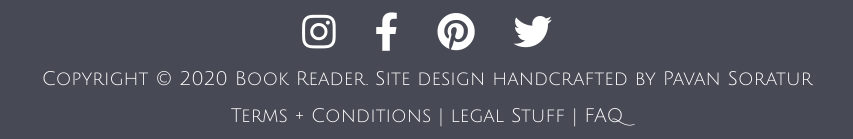
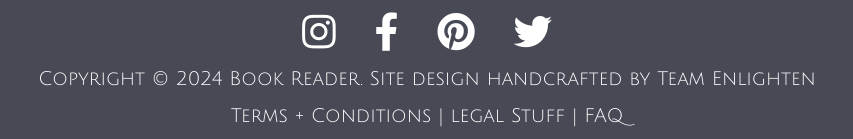
Before and after one commit to vinaykth/Enlighten, a plain HTML site: page index.html in a window 1280 px wide. Shown: the part 1155-1294 px from the top of the page, 213-1066 px from the left. Drawn offline with Linux system fonts and the light colour scheme.

Commit message:
Update index.html

```diff
--- a/index.html
+++ b/index.html
@@ -134,8 +134,7 @@
     <a href="https://twitter.com/SRM_Univ"><i class="fab fa-twitter fa-2x"></i></a>
   </div>
   <p>
-    Copyright &copy; 2020 Book Reader. Site design handcrafted by Pavan
-    Soratur
+  Copyright &copy; 2024 Book Reader. Site design handcrafted by Team Enlighten
   </p>
   <p>Terms + Conditions | legal Stuff | FAQ</p>
 </footer>
```
